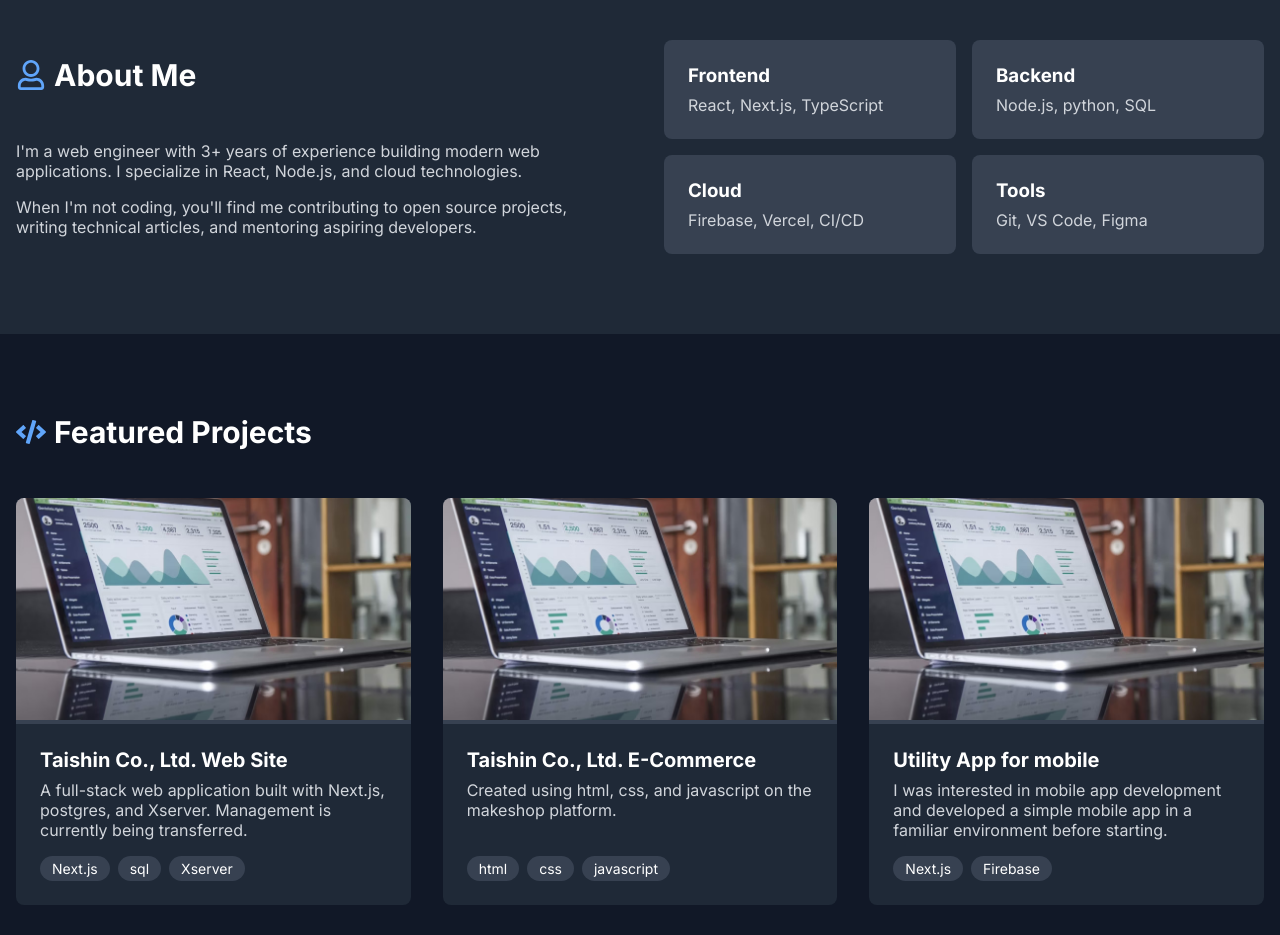
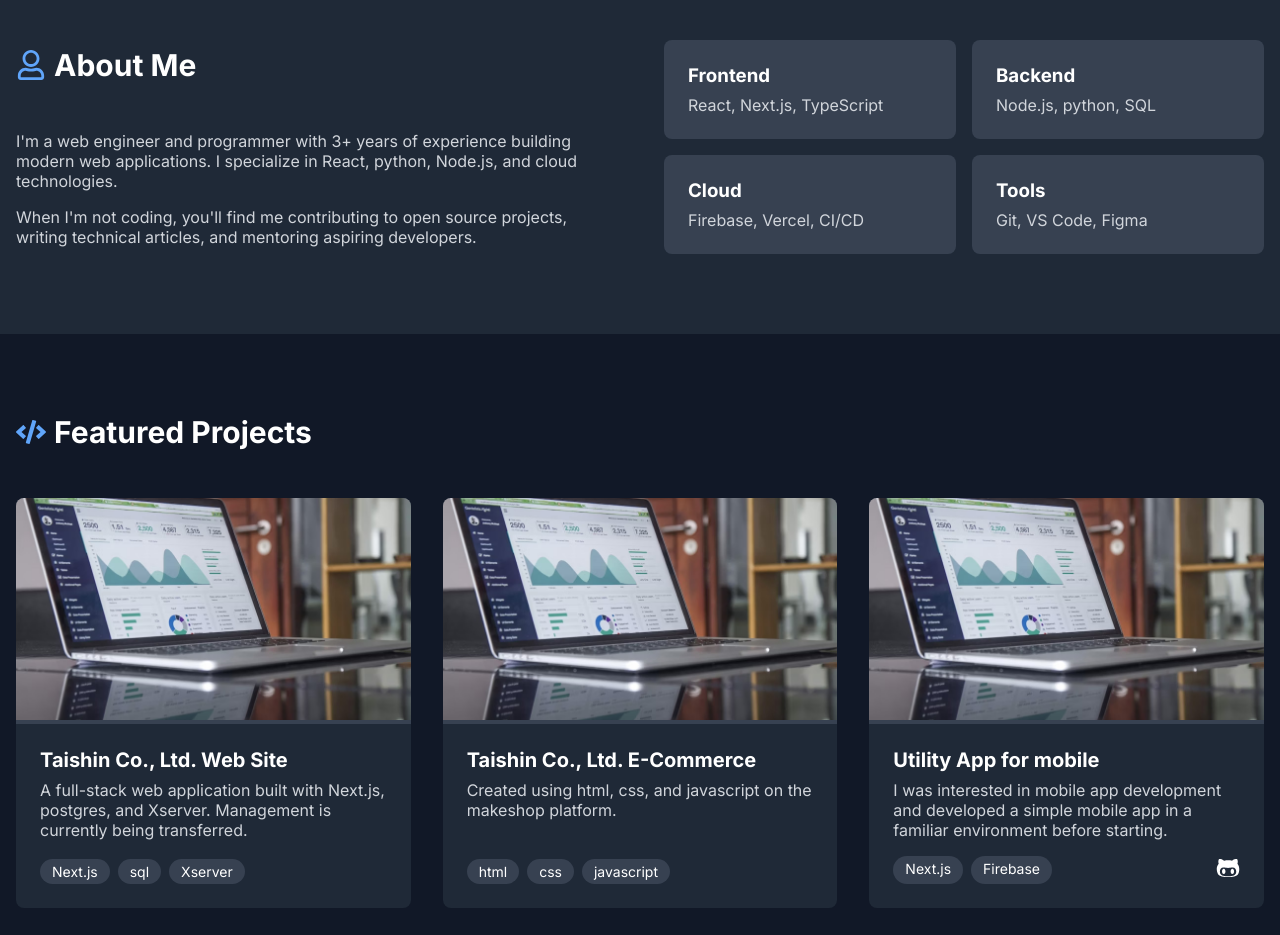
Before and after one commit to CatsHandDev/catshanddev-website, a Next.js app: page / in a window 1280 px wide. Shown: the part 840-1775 px from the top of the page. Built offline with nearby package versions, Linux system fonts and the light colour scheme; a web font is replaced by a local one.

Commit message:
github icon and link added in project card

```diff
--- a/src/components/about/AboutSection.tsx
+++ b/src/components/about/AboutSection.tsx
@@ -15,8 +15,8 @@ export const AboutSection = () => {
               About Me
             </h2>
             <p>
-              I'm a web engineer with 3+ years of experience building modern web applications.
-              I specialize in React, Node.js, and cloud technologies.
+              I'm a web engineer and programmer with 3+ years of experience building modern web applications.
+              I specialize in React, python, Node.js, and cloud technologies.
             </p>
             <p>
               When I'm not coding, you'll find me contributing to open source projects,
--- a/src/components/project/ProjectSection.tsx
+++ b/src/components/project/ProjectSection.tsx
@@ -5,11 +5,13 @@ import { FaCode } from 'react-icons/fa';
 import { FiExternalLink } from 'react-icons/fi';
 import Link from 'next/link';
 import Image from 'next/image';
+import { FaGithubAlt } from 'react-icons/fa';
 
 const data = [
   {
     'name': 'Taishin Co., Ltd. Web Site',
     'url': 'https://taishin1977.jp/#',
+    'github': '',
     'photo': '',
     'description': 'A full-stack web application built with Next.js, postgres, and Xserver. Management is currently being transferred.',
     'stacks': [
@@ -21,6 +23,7 @@ const data = [
   {
     'name': 'Taishin Co., Ltd. E-Commerce',
     'url': 'https://www.taneha-honten.com/',
+    'github': '',
     'photo': '',
     'description': 'Created using html, css, and javascript on the makeshop platform.',
     'stacks': [
@@ -32,6 +35,7 @@ const data = [
   {
     'name': 'Utility App for mobile',
     'url': 'https://app-portal-chi.vercel.app/',
+    'github': 'https://github.com/CatsHandDev/app-portal',
     'photo': '',
     'description': 'I was interested in mobile app development and developed a simple mobile app in a familiar environment before starting.',
     'stacks': [
@@ -42,6 +46,7 @@ const data = [
   {
     'name': 'StopWatch App for mobile',
     'url': 'https://advanced-stop-watch.vercel.app/',
+    'github': 'https://github.com/CatsHandDev/AdvancedStopWatch',
     'photo': '',
     'description': 'Developed for your own training.',
     'stacks': [
@@ -76,7 +81,7 @@ export const ProjectSection = () => {
                       rel='noopener noreferrer'
                       target='_blank'
                     >
-                      <FiExternalLink size={24} />
+                      <FiExternalLink size={22} />
                     </Link>
                   </div>
                 </div>
@@ -88,10 +93,21 @@ export const ProjectSection = () => {
                 </div>
               </div>
 
-              <div className={styles.tags}>
-                {project.stacks.map((stack) => (
-                  <span key={index}>{stack}</span>
-                ))}
+              <div className={styles.tagContainer}>
+                <div className={styles.tags}>
+                  {project.stacks.map((stack) => (
+                    <span key={index}>{stack}</span>
+                  ))}
+                </div>
+                {project.github && (
+                  <Link
+                    href={project.github}
+                    rel='noopener noreferrer'
+                    target='_blank'
+                  >
+                    <FaGithubAlt size={24} />
+                  </Link>
+                )}
               </div>
             </div>
           ))}
--- a/src/components/project/project.module.scss
+++ b/src/components/project/project.module.scss
@@ -68,11 +68,16 @@
   }
 }
 
+.tagContainer {
+  padding: 1.5rem;
+  padding-top: 0;
+  display: flex;
+  flex-direction: row;
+  justify-content: space-between;
+
   .tags {
     display: flex;
     gap: 0.5rem;
-  padding: 1.5rem;
-  padding-top: 0;
 
     span {
       background-color: #374151;
@@ -81,3 +86,4 @@
       font-size: 0.875rem;
     }
   }
+}
```
Lines whose indentation alone changed are shown as unchanged.
